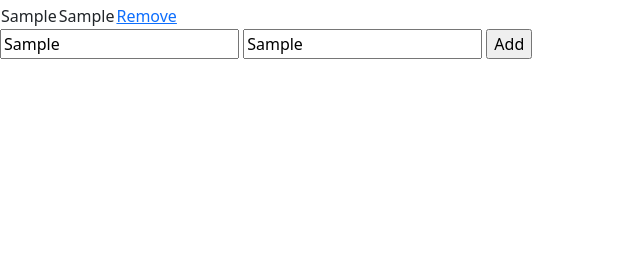
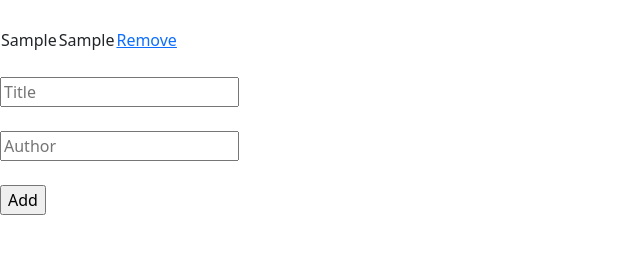
Before and after one commit to ikoote1/Awesome-Books, a website: page index.html in a window 1280 px wide. Both pictures are taken after typing "Sample", "Sample" into the empty fields and a click on the input "Add". Shown: the part 53-306 px from the top of the page, without its empty margins (0-640 px from the left). Drawn offline with nearby package versions, Linux system fonts and the light colour scheme.

Commit message:
Update the Local storage

```diff
--- a/index.html
+++ b/index.html
@@ -16,17 +16,29 @@
   <body>
     <div class="container-div">
       <h1 class="document-title">Awesome Books</h1>
+      <br />
       <!-- books displayed -->
       <section class="book-displayed-section">
         <table>
           <tbody class="table-body"></tbody>
         </table>
+        <br />
       </section>
       <!-- add a book -->
       <section class="add-book-section">
         <form class="add-book-form">
-          <input type="text" placeholder="Title" required  class="title"/>
-          <input type="text" placeholder="Author" required class="author" />
+          <input
+            type="text"
+            placeholder="Title"
+            required
+            class="title"
+          /><br /><br />
+          <input
+            type="text"
+            placeholder="Author"
+            required
+            class="author"
+          /><br /><br />
           <input type="submit" class="submit-btn" value="Add" />
         </form>
       </section>
--- a/index.js
+++ b/index.js
@@ -10,7 +10,7 @@ class Book {
 class UI {
     static displayBooks() {
 
-        const books = Store.getBook();
+        const books = Store.getBooks();
 
         books.forEach((book) => UI.addBookToList(book));
     }
@@ -42,17 +42,19 @@ class UI {
 }
 
 class Store {
-    static getBook() {
+    static getBooks() {
         let books;
         if (localStorage.getItem('books') === null) {
             books = [];
         } else {
             books = JSON.parse(localStorage.getItem('books'));
         }
+        localStorage.getItem('books')
+        return books;
     }
 
     static addBook(book) {
-        const books = Store.getBook();
+        const books = Store.getBooks();
 
         books.push(book);
 
@@ -60,7 +62,7 @@ class Store {
     }
 
     static removeBook(title) {
-        const books = Store.getBook();
+        const books = Store.getBooks();
 
         books.forEach((book, index) => {
             if (book.title === title) {
@@ -75,7 +77,7 @@ class Store {
 // event:Display books
 document.addEventListener('DOMContentLoaded', UI.displayBooks);
 
-document.querySelector('.add-book-form').addEventListener('submit',(e)=>{
+document.querySelector('.add-book-form').addEventListener('submit',(e) => {
     e.preventDefault();
     const title = document.querySelector('.title').value;
     const author = document.querySelector('.author').value;
@@ -85,7 +87,7 @@ document.querySelector('.add-book-form').addEventListener('submit',(e)=>{
     // add book to UI
     UI.addBookToList(book);
 
-    // add book to the local storade
+    // add book to the local storage
     Store.addBook(book);
 
     // empty fields
@@ -94,5 +96,9 @@ document.querySelector('.add-book-form').addEventListener('submit',(e)=>{
 
 //Remove books
 document.querySelector('.table-body').addEventListener('click', (e) => {
+    // remove book from UI
     UI.deleteBook(e.target);
+
+    // Remove book from the local storage
+    Store.removeBook(e.target.parentElement.previousElementSibling.previousElementSibling.textContent)
 });
```
